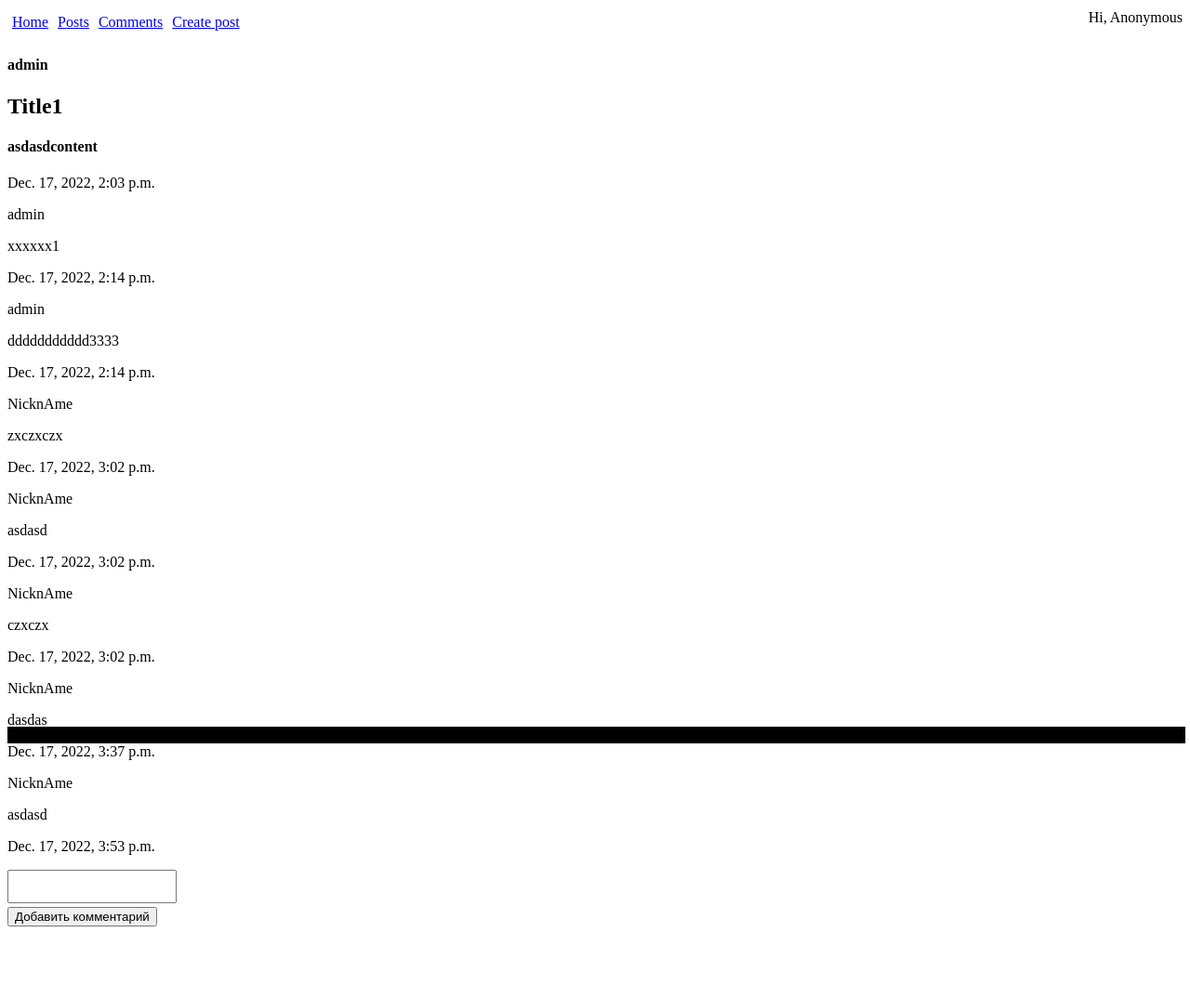
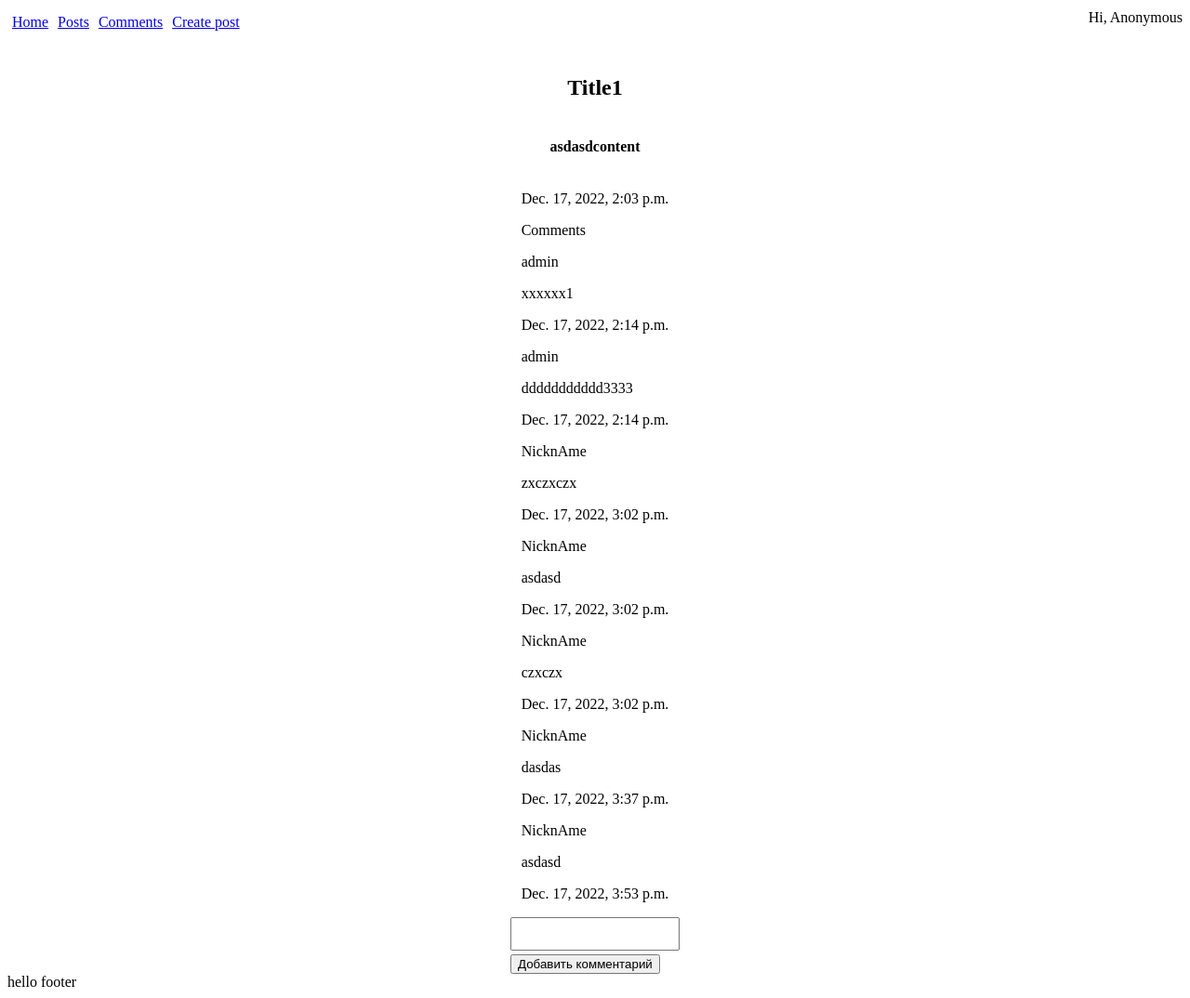
Before and after one commit to okSYS007/Board, a Django app: page /announce/2 in a window 1280 px wide. Shown: the whole page at 93% size. Before the commit the page ends 997 px from the top, so only its background shows below. Run offline with Django 4.2, Linux system fonts and the light colour scheme; data comes from the database, SQL or seed files in the repository; both versions use the stored data as it was after the commit.

Commit message:
css for announce detail

```diff
--- a/mysite/app/static/css/styles.css
+++ b/mysite/app/static/css/styles.css
@@ -65,15 +65,14 @@ header p {
     flex-direction: column;
 }
 
+.announce_detail {
+    display: flex;
+    justify-content: center;
+    flex-direction: column;
+    align-items: center;
+}
 
 .comment_area {
     resize: none;
     tab-size: 4;
 }
-
-footer {
-    position: absolute;
-    bottom: 0;
-    width: 99%;
-    background-color: black;
-}
--- a/mysite/app/templates/announce/announce_detail.html
+++ b/mysite/app/templates/announce/announce_detail.html
@@ -3,9 +3,8 @@
 {% load static %}
 
 {% block content %}
-    <div class="announce_detail">
 <span>
-            <h4>{{Announcement.Announcement_author}}
+    <h4>
         {% if Announcement.Announcement_author == user %}
             <a href="/announce/{{Announcement.id}}/comments">Комментарии</a>
             <a href="/announce/{{Announcement.id}}/edit">Редактировать </a>
@@ -13,6 +12,8 @@
         {% endif %}
     </h4>
 </span>
+    <div class="announce_detail">
+
 
         <h2>{{Announcement.Announcement_title}}</h2>
         <h4>{{Announcement.Announcement_text}}</h4>
@@ -34,6 +35,7 @@
         <p>{{Announcement.Creation_date}}</p>
 
         <div class = "announce_comments">
+            Comments
             {% for comment in comments%}
                 <p>{{comment.User}}</p>
                 <p>{{comment.Comment}}</p>
```
Also changed, not shown: mysite/db.sqlite3. Lines whose indentation alone changed are shown as unchanged.
